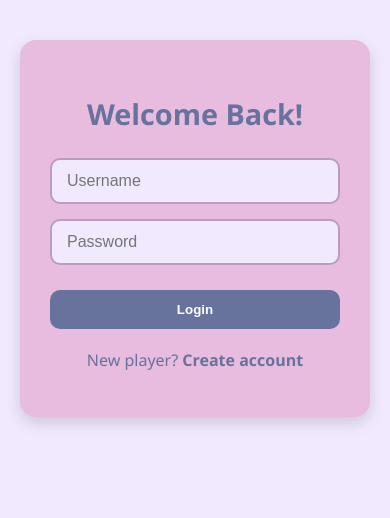
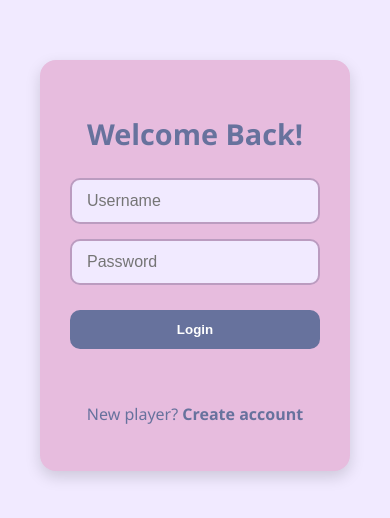
Before and after one commit to Uddomboso/SimpleWordGame, a plain HTML site: page index.html in a window 390 px wide. Drawn offline with Linux system fonts and the light colour scheme.

Commit message:
fix login form responsiveness and add missing message element

```diff
--- a/index.html
+++ b/index.html
@@ -15,6 +15,7 @@
     <input type="password" id="login-password" placeholder="Password" required>
     <button type="submit">Login</button>
   </form>
+  <p id="login-message"></p>
   <div class="form-footer">
     <p>New player? <a href="signup.html">Create account</a></p>
   </div>
--- a/style.css
+++ b/style.css
@@ -507,6 +507,17 @@ ul li {
     width: calc(100vw - 40px);
   }
 
+  .login-form {
+    padding: 30px 20px;
+    width: calc(100vw - 40px);
+    max-width: 90vw;
+  }
+
+  .login-form h2 {
+    font-size: 1.5rem;
+    margin-bottom: 20px;
+  }
+
   .form-container h1 {
     font-size: 1.5rem;
     margin-bottom: 20px;
@@ -621,6 +632,11 @@ ul li {
   }
 
   .form-container {
+    width: 90%;
+    max-width: 400px;
+  }
+
+  .login-form {
     width: 90%;
     max-width: 400px;
   }
@@ -749,7 +765,9 @@ ul li {
   border-radius: 16px;
   box-shadow: 0 6px 15px rgba(0, 0, 0, 0.15);
   width: 320px;
+  max-width: 90vw;
   text-align: center;
+  margin: 20px;
 }
 
 .login-form h2 {
@@ -807,6 +825,13 @@ ul li {
 
 .login-form a:hover {
   text-decoration: underline;
+}
+
+#login-message {
+  margin-top: 15px;
+  font-weight: bold;
+  min-height: 1.2em;
+  color: red;
 }
 
 
```
